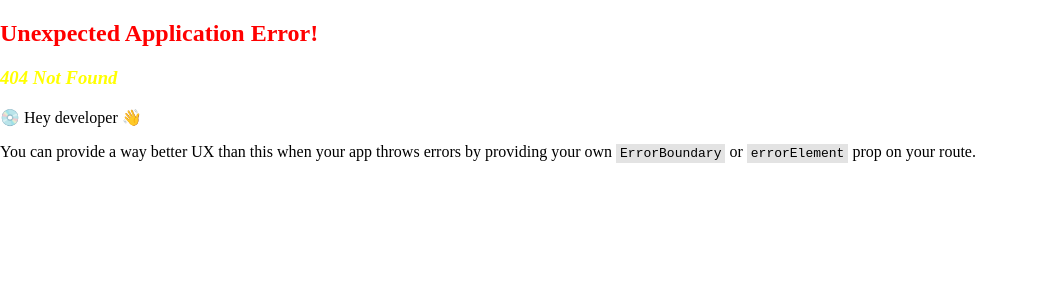
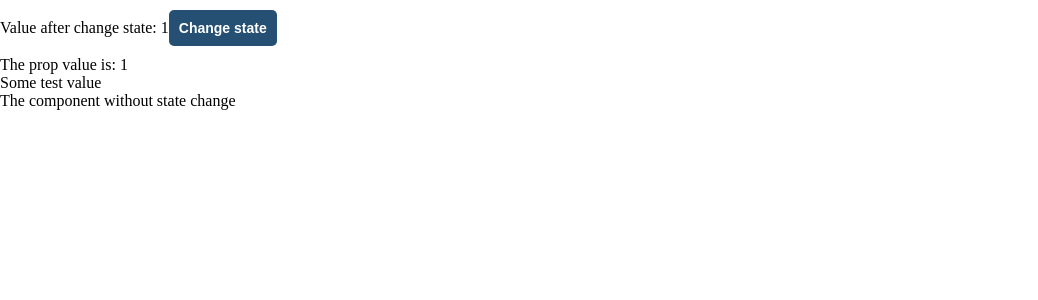
Before and after one commit to EMinasian/react-hands-on, a React (Vite) app: page /other/re-renders in a window 1280 px wide. Before the commit this address had no page. Shown: the top 300 px of the page, without its empty margins (0-1038 px from the left). Built offline with nearby package versions, Linux system fonts and the light colour scheme.

Commit message:
feat: re-renders

```diff
--- /dev/null
+++ b/src/routes/Other/Rerenders/NonePropChangeChild.jsx
@@ -0,0 +1,5 @@
+export default function NonePropChangeChild() {
+  console.log("The child without prop rendered!");
+
+  return <div>Some test value</div>;
+}
--- /dev/null
+++ b/src/routes/Other/Rerenders/NoneStateChangeComponent.jsx
@@ -0,0 +1,5 @@
+export default function NoneStateChangeComponent() {
+  console.log("The component without state change rerendered!");
+
+  return <div>The component without state change</div>;
+}
--- /dev/null
+++ b/src/routes/Other/Rerenders/PropChangeChild.jsx
@@ -0,0 +1,5 @@
+export default function PropChangeChild({ value }) {
+  console.log("The child with prop change rendered!");
+
+  return <div>{`The prop value is: ${value}`}</div>;
+}
--- /dev/null
+++ b/src/routes/Other/Rerenders/Rerenders.jsx
@@ -0,0 +1,13 @@
+import StateChangeComponent from "./StateChangeComponent";
+import NoneStateChangeComponent from "./NoneStateChangeComponent";
+
+export default function Rerenders() {
+  console.log("The parent container rendered!");
+
+  return (
+    <div>
+      <StateChangeComponent />
+      <NoneStateChangeComponent />
+    </div>
+  );
+}
--- /dev/null
+++ b/src/routes/Other/Rerenders/StateChangeComponent.jsx
@@ -0,0 +1,19 @@
+import { useState } from "react";
+
+import PropChangeChild from "./PropChangeChild";
+import NonePropChangeChild from "./NonePropChangeChild";
+
+export default function StateChangeComponent() {
+  const [value, setValue] = useState(1);
+
+  console.log("The component with state change rerendered!");
+
+  return (
+    <div>
+      {`Value after change state: ${value}`}
+      <button onClick={() => setValue((prev) => prev + 1)}>Change state</button>
+      <PropChangeChild value={value} />
+      <NonePropChangeChild />
+    </div>
+  );
+}
--- a/src/routes/Other/index.js
+++ b/src/routes/Other/index.js
@@ -1,4 +1,5 @@
 import Other from "./Other";
 import BlobDownload from "./BlobDownload";
+import Rerenders from "./Rerenders/Rerenders";
 
-export { Other,BlobDownload }
+export { Other, BlobDownload, Rerenders };
--- a/src/routes/Other/other.json
+++ b/src/routes/Other/other.json
@@ -3,5 +3,10 @@
     "id": "0",
     "title": "Blob Download",
     "linkTo": "/other/blob-download"
+  },
+  {
+    "id": "1",
+    "title": "Re-renders",
+    "linkTo": "/other/re-renders"
   }
 ]
```
Also changed, not shown: src/main.jsx (+46 -12 lines).
